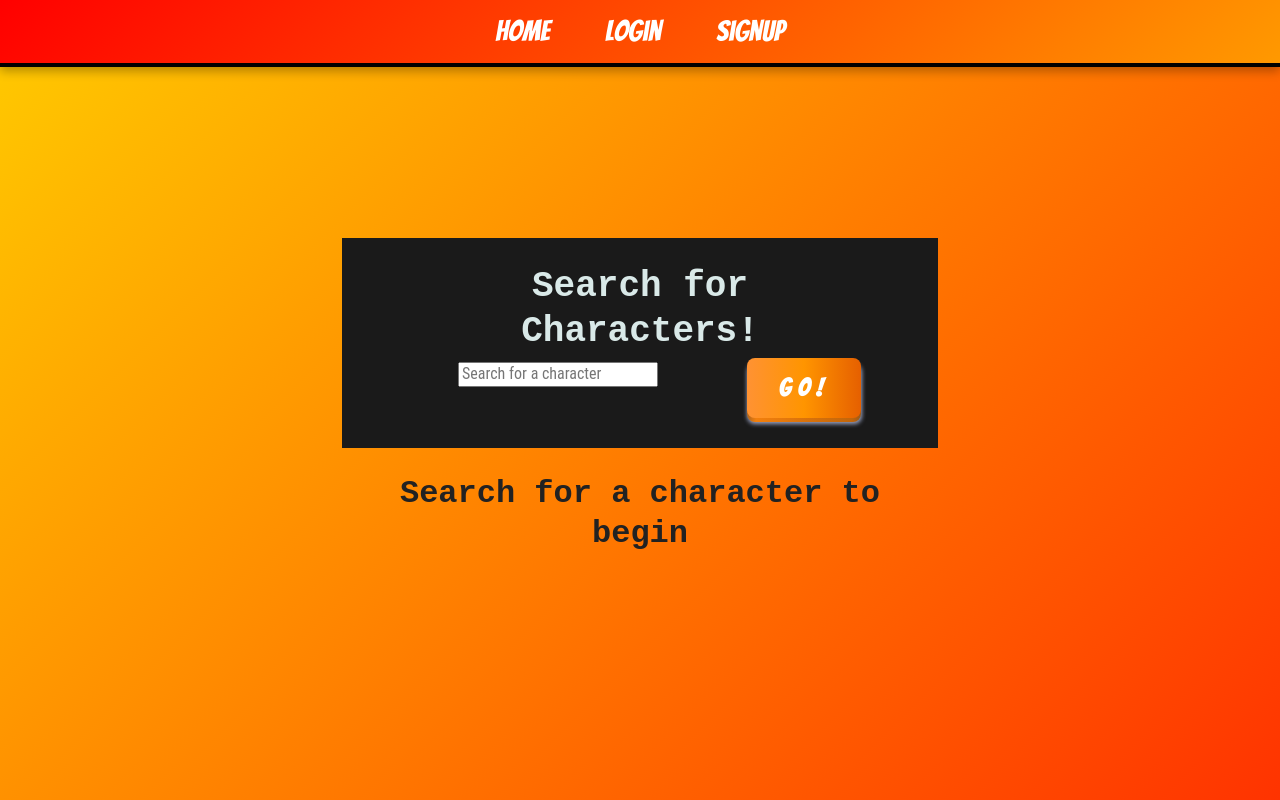
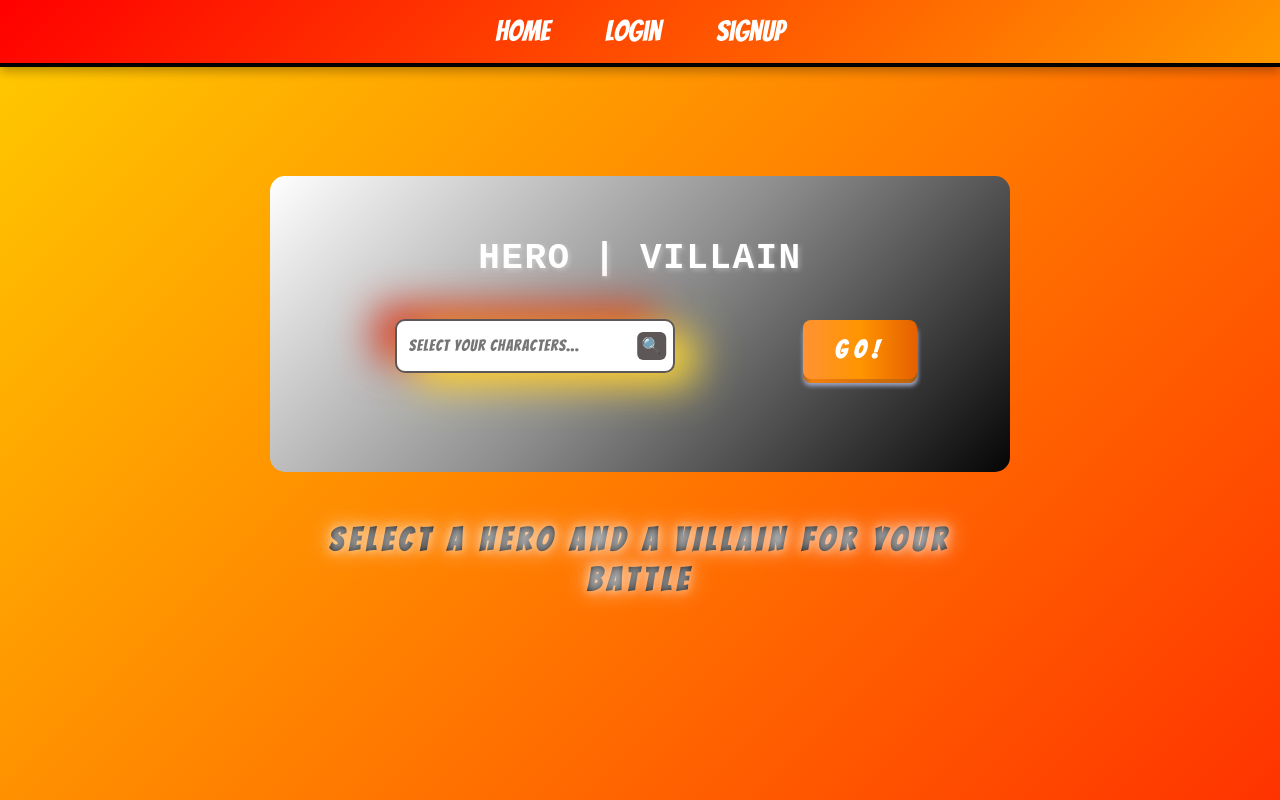
Before and after one commit to JossieHaven/Epic-Battle-Enterprise-project, a React (Vite) app in the folder client/: page /search in a window 1280 px wide. Built offline with nearby package versions, Linux system fonts and the light colour scheme.

Commit message:
Search styles enhancements

```diff
--- a/client/index.html
+++ b/client/index.html
@@ -5,7 +5,7 @@
     <link rel="icon" type="image/svg+xml" href="/vite.svg" />
     <meta name="viewport" content="width=device-width, initial-scale=1.0" />
     <link href="/src/styles.css" rel="stylesheet">
-    <title>Authentication with JWT - Client</title>
+    <title>Epic Battle Enterprise</title>
   </head>
   <body>
     <div id="root"></div>
--- a/client/src/components/SearchBar.tsx
+++ b/client/src/components/SearchBar.tsx
@@ -1,5 +1,6 @@
 import React from "react";
-import { Form, Col } from "react-bootstrap";
+import { Col } from "react-bootstrap";
+import styled from "styled-components";
 
 interface SearchBarProps {
   value: string;
@@ -9,16 +10,61 @@ interface SearchBarProps {
 const SearchBar: React.FC<SearchBarProps> = ({ value, onChange }) => {
   return (
     <Col xs={12} md={8}>
-      <Form.Control
-        name="searchInput"
-        value={value}
-        onChange={(e) => onChange(e.target.value)}
-        type="text"
-        size="lg"
-        placeholder="Search for a character"
-      />
+      <StyledWrapper>
+        <label className="label">
+          <div className="shortcut">🔍</div>
+          <input
+            type="text"
+            className="search_bar"
+            placeholder="Select your characters..."
+            value={value}
+            onChange={(e) => onChange(e.target.value)}
+          />
+        </label>
+      </StyledWrapper>
     </Col>
   );
 };
 
+const StyledWrapper = styled.div`
+  .label {
+    position: relative;
+    display: block;
+    width: 280px;
+    border-radius: 10px;
+    border: 2px solid #5e5757;
+    padding: 15px 8px 15px 10px;
+    text-align: left;
+    box-shadow:
+      20px 12px 40px #ffdd33,
+      -20px -12px 40px #d6341e;
+  }
+
+  .shortcut {
+    position: absolute;
+    top: 50%;
+    right: -3%;
+    transform: translate(-50%, -50%);
+    transition: all 0.3s ease;
+    color: #c5c5c5;
+    background-color: #5e5757;
+    padding: 0.3em;
+    border-radius: 6px;
+    overflow: hidden;
+    display: flex;
+    flex-direction: column;
+  }
+
+  .search_bar {
+    background-color: transparent;
+    border: none;
+    outline: none;
+    font-size: 16px;
+    color: rgb(111, 115, 119);
+    width: 100%;
+    font-family: bangers;
+    letter-spacing: 1px;
+  }
+`;
+
 export default SearchBar;
--- a/client/src/pages/SearchCharacters.tsx
+++ b/client/src/pages/SearchCharacters.tsx
@@ -11,6 +11,7 @@ import {
 import type { Character } from "../models/Character.js";
 import SearchForm from "../components/SearchForm.js"; // Import SearchForm component
 import { SEARCH_CHARACTER } from "../utils/queries.js";
+import styled from "styled-components";
 
 const SearchCharacters = () => {
   const [searchedCharacters, setSearchedCharacters] = useState<Character[]>([]);
@@ -87,9 +88,9 @@ const SearchCharacters = () => {
 
   return (
     <>
-      <div className="text-light bg-dark p-5">
+      <StyledHeader>
         <Container>
-          <h1>Search for Characters!</h1>
+          <h1> Hero | Villain </h1>
 
           <SearchForm
             value={searchInput}
@@ -98,14 +99,15 @@ const SearchCharacters = () => {
             isLoading={loading}
           />
         </Container>
-      </div>
+      </StyledHeader>
 
       <Container>
-        <h2 className="pt-5">
+        <StyledResultsText>
           {searchedCharacters.length
             ? `Viewing ${searchedCharacters.length} results:`
-            : "Search for a character to begin"}
-        </h2>
+            : "Select a hero and a villain for your battle"}
+        </StyledResultsText>
+
         <Row>
           {searchedCharacters.map((character) => (
             <Col
@@ -181,4 +183,42 @@ const SearchCharacters = () => {
   );
 };
 
+// Styled components for better UI
+const StyledHeader = styled.div`
+  text-align: center;
+  color: white;
+  padding: 5rem 0;
+  background: linear-gradient(135deg,rgb(255, 255, 255),rgb(141, 141, 141),rgb(5, 5, 5));
+  border-radius: 15px;
+
+  h1 {
+    font-weight: bold;
+    text-transform: uppercase;
+    letter-spacing: 1.5px;
+    text-shadow: 2px 2px 5px rgba(255, 255, 255, 0.3);
+    margin-top: -20px; /* Moves the text closer to the top */
+    padding-bottom: 35px;
+  }
+`;
+
+const StyledResultsText = styled.h2`
+  text-align: center;
+  font-weight: bold;
+  font-size: 2rem;
+  text-transform: uppercase;
+  letter-spacing: 6px; /* Increased spacing for a bolder look */
+  padding-top: 3rem;
+  margin-bottom: 1.5rem;
+  background: black;
+  -webkit-background-clip: text;
+  -webkit-text-fill-color: transparent;
+  font-family: 'Bangers', cursive;
+
+  /* Glow Effect */
+  text-shadow:
+    0 0 10px rgba(255, 255, 255, 0.6),
+    0 0 20px rgba(255, 255, 255, 0.5),
+    0 0 30px rgba(240, 231, 228, 0.4); /* Extra soft outer glow */
+`;
+
 export default SearchCharacters;
```
